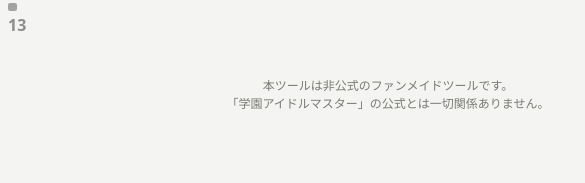
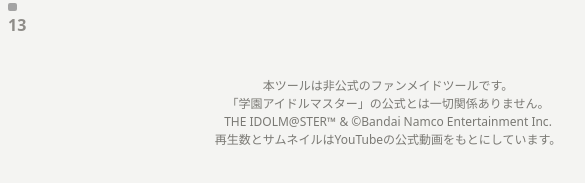
Before and after one commit to flying-tent/gakmas, a plain HTML site: page mv.html in a window 1280 px wide. Shown: the part 11319-11502 px from the top of the page, 252-837 px from the left. Drawn offline with Linux system fonts and the light colour scheme; a web font is replaced by a local one.

Commit message:
フッターに著作権表記と出典を追加

```diff
--- a/mv.html
+++ b/mv.html
@@ -354,7 +354,7 @@
 
 
   </main>
-  <footer class="note foot">本ツールは非公式のファンメイドツールです。<br>「学園アイドルマスター」の公式とは一切関係ありません。</footer>
+  <footer class="note foot">本ツールは非公式のファンメイドツールです。<br>「学園アイドルマスター」の公式とは一切関係ありません。<br>THE IDOLM@STER™ &amp; ©Bandai Namco Entertainment Inc.<br>再生数とサムネイルはYouTubeの公式動画をもとにしています。</footer>
 </div>
 <dialog id="detail" aria-labelledby="detailName" tabindex="-1">
   <div class="d-head" id="detailHead">
```
